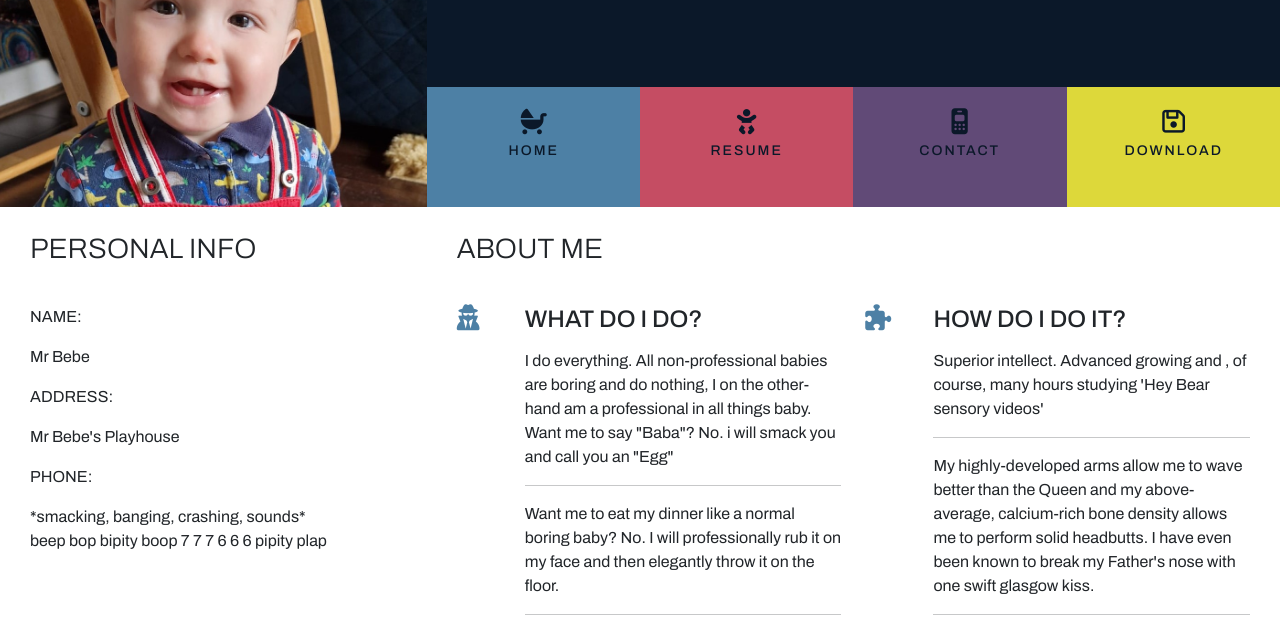
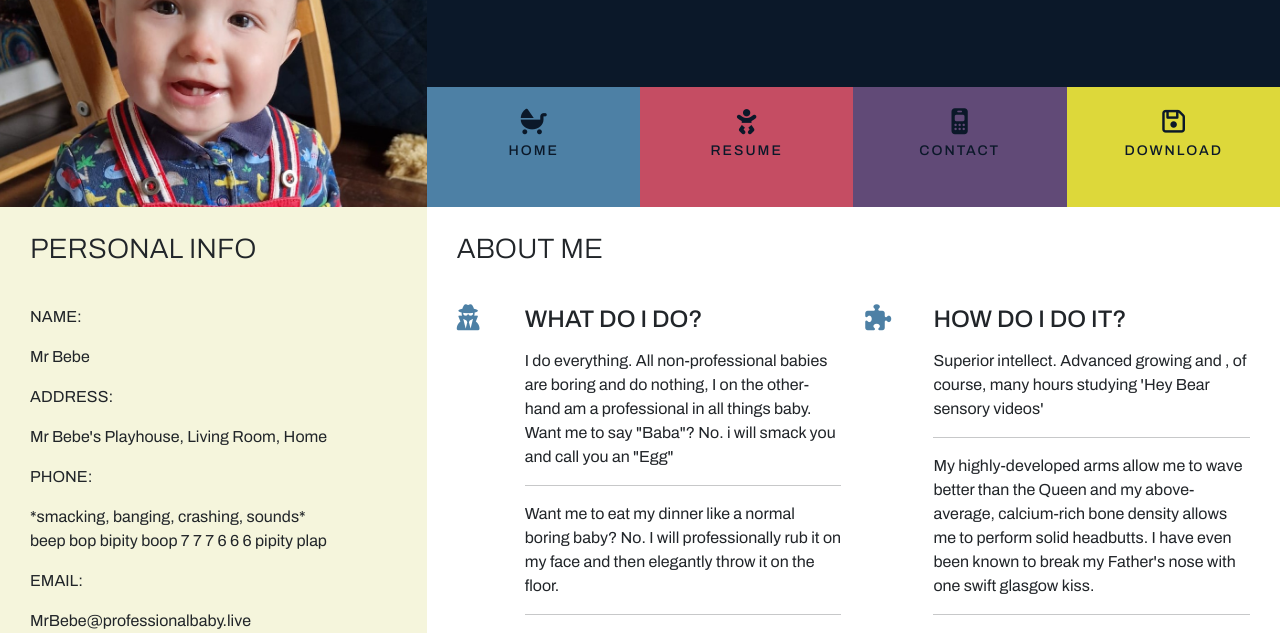
Before and after one commit to RhysYDev/CVProject, a website: page index.html in a window 1280 px wide. Shown: the part 167-800 px from the top of the page. Drawn offline with nearby package versions, Linux system fonts and the light colour scheme.

Commit message:
added personal info

```diff
--- a/assets/css/style.css
+++ b/assets/css/style.css
@@ -28,6 +28,10 @@ body {
 .bg-color-three-reasons {
     background-color: #fff;
 
+}
+
+.bg-color-personal-info {
+    background-color: beige;
 }
 
 /*--------------------------------------------------------- special paddings/ margins/ text */
--- a/index.html
+++ b/index.html
@@ -84,7 +84,7 @@
                     </div>
                     <div class="value">
                         <p>
-                            Mr Bebe's Playhouse
+                            Mr Bebe's Playhouse, Living Room, Home
                         </p>
                     </div>
                 </div>
@@ -99,6 +99,18 @@
                             *smacking, banging, crashing, sounds*
                             <br>
                             beep bop bipity boop 7 7 7 6 6 6 pipity plap
+                        </p>
+                    </div>
+                </div>
+                <div class="personal-info-item">
+                    <div class="key">
+                        <p class="uppercase">
+                            Email:
+                        </p>
+                    </div>
+                    <div class="value">
+                        <p>
+                           MrBebe@professionalbaby.live
                         </p>
                     </div>
                 </div>
```
